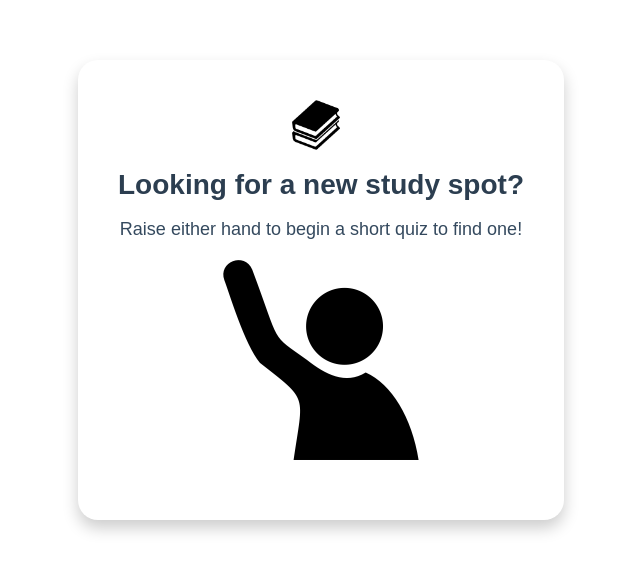
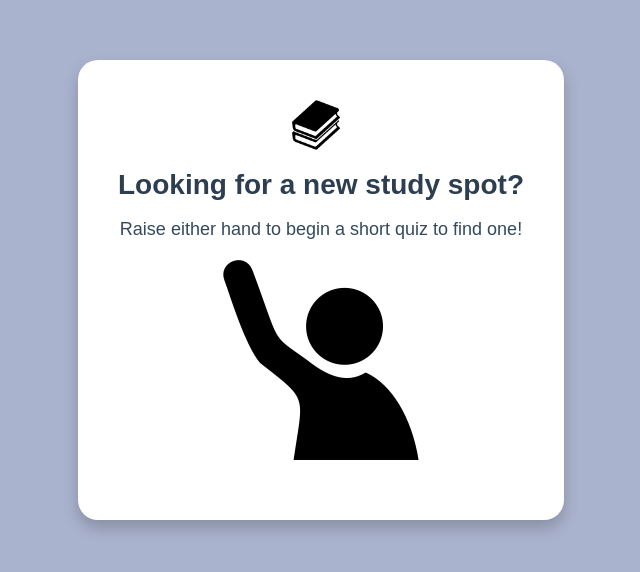
Before and after one commit to mwillen04/hci-studyfinder, a plain HTML site: page index.html in a window 1280 px wide. Shown: the part 110-682 px from the top of the page, without its empty margins (319-959 px from the left). Drawn offline with nearby package versions, Linux system fonts and the light colour scheme.

Commit message:
added background color to index and results

```diff
--- a/index.html
+++ b/index.html
@@ -10,7 +10,7 @@
   <script src="main.js"></script>
 </head>
 
-<body>
+<body style="background-color: #aab3ce">
   <div class="home-screen">
     <img src="logo.png" alt="Small Logo" class="small-logo">
     <h1>Looking for a new study spot?</h1>
```
Also changed, not shown: result.html (+1 -1 lines).
